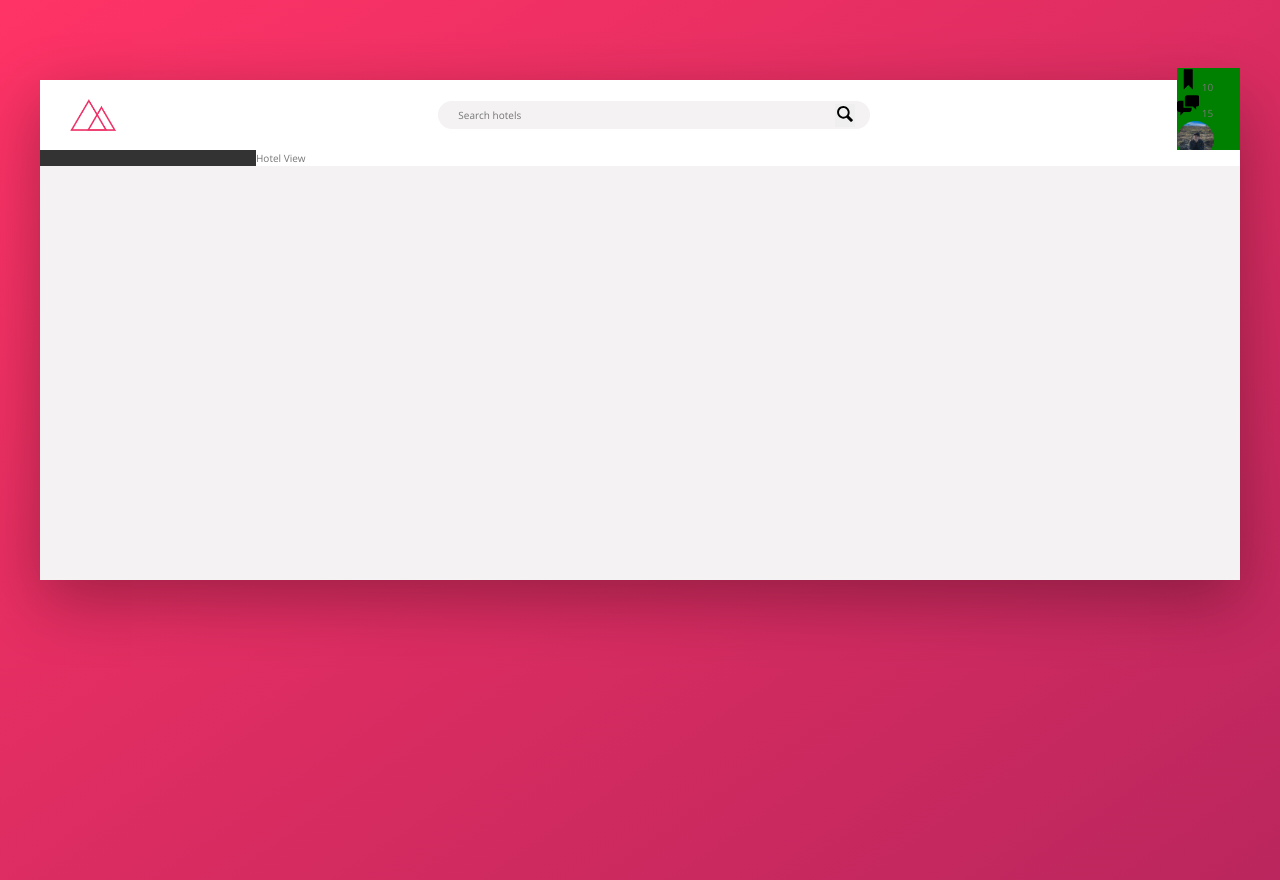
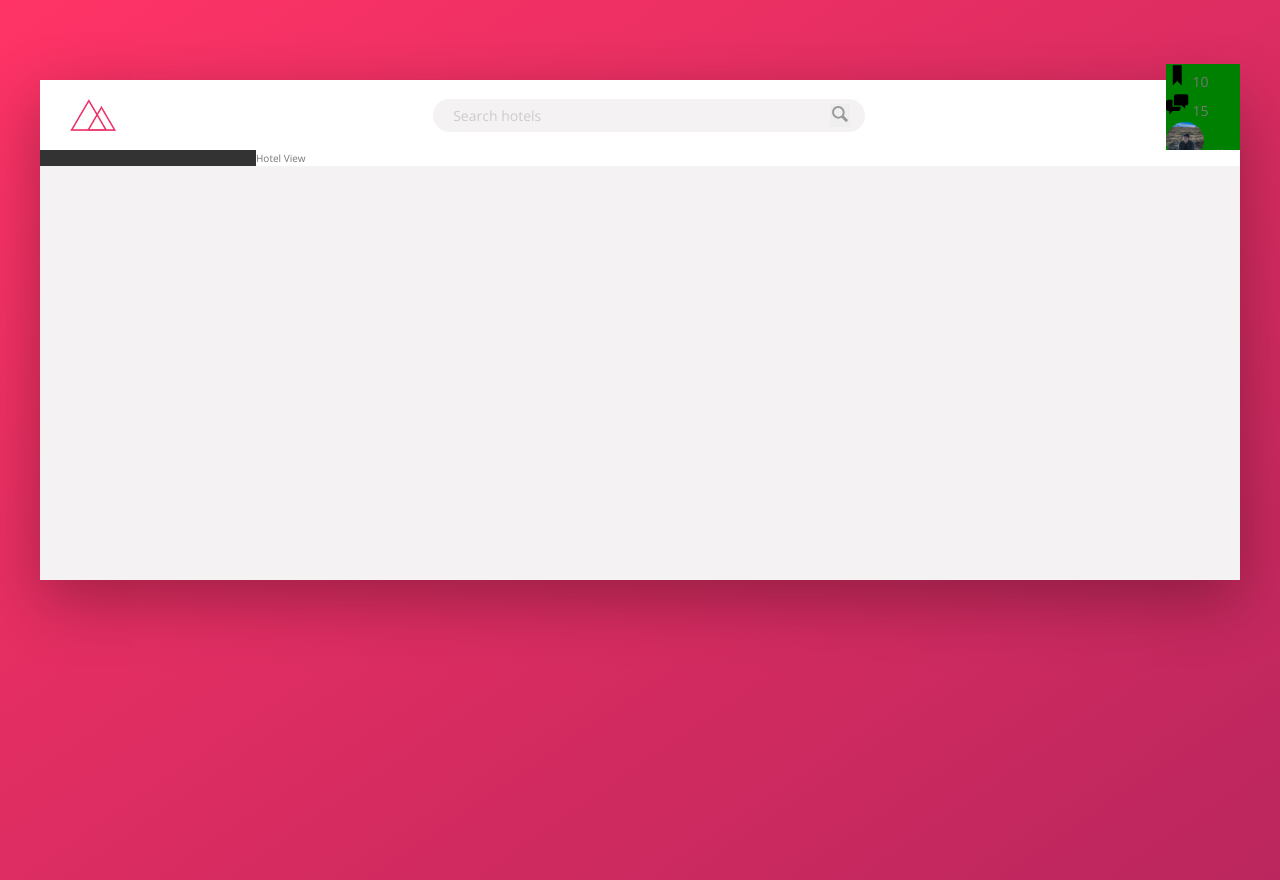
Before and after one commit to allenaxie/krillen, a website: page index.html in a window 1280 px wide. Drawn offline with nearby package versions, Linux system fonts and the light colour scheme.

Commit message:
Update search bar font size. Update search SVG icon CSS.

```diff
--- a/sass/_components.scss
+++ b/sass/_components.scss
@@ -31,6 +31,15 @@
             width: 100%;
             background-color: var(--color-grey-light-3);
         }
+        // input placeholder text
+        &::-webkit-input-placeholder {
+            font-weight: 100;
+            color: var(--color-grey-light-4)
+        }
+    }
+
+    &__input:focus + &__button {
+        background-color: var(--color-grey-light-3);
     }
 
     &__button {
@@ -47,6 +56,7 @@
     &__icon {
         height: 2rem;
         width: 2rem;
+        fill: var(--color-grey-dark-3)
     }
 }
 
--- a/sass/_layout.scss
+++ b/sass/_layout.scss
@@ -13,6 +13,7 @@
     display: flex;
     justify-content: space-between;
     align-items: center;
+    font-size: 1.4rem;
 }
 
 .content {
```
Also changed, not shown: css/style.css.
